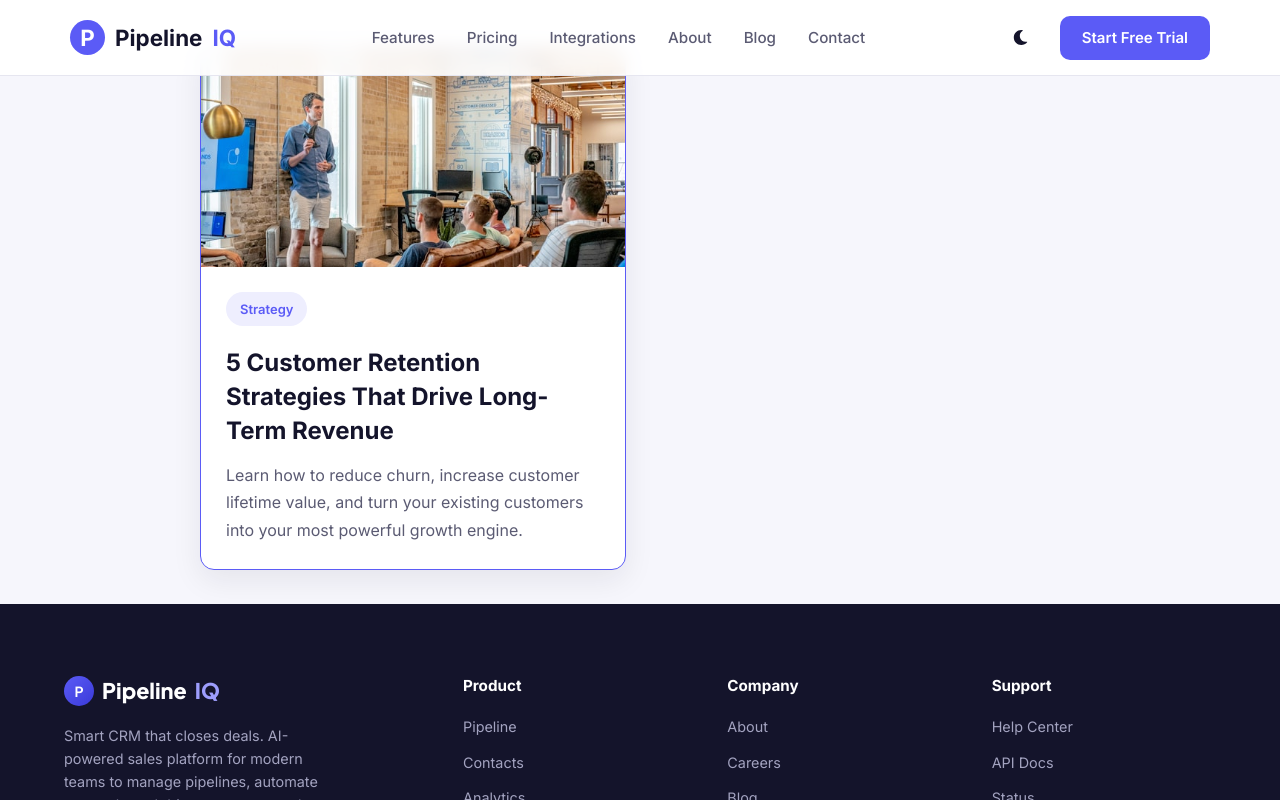
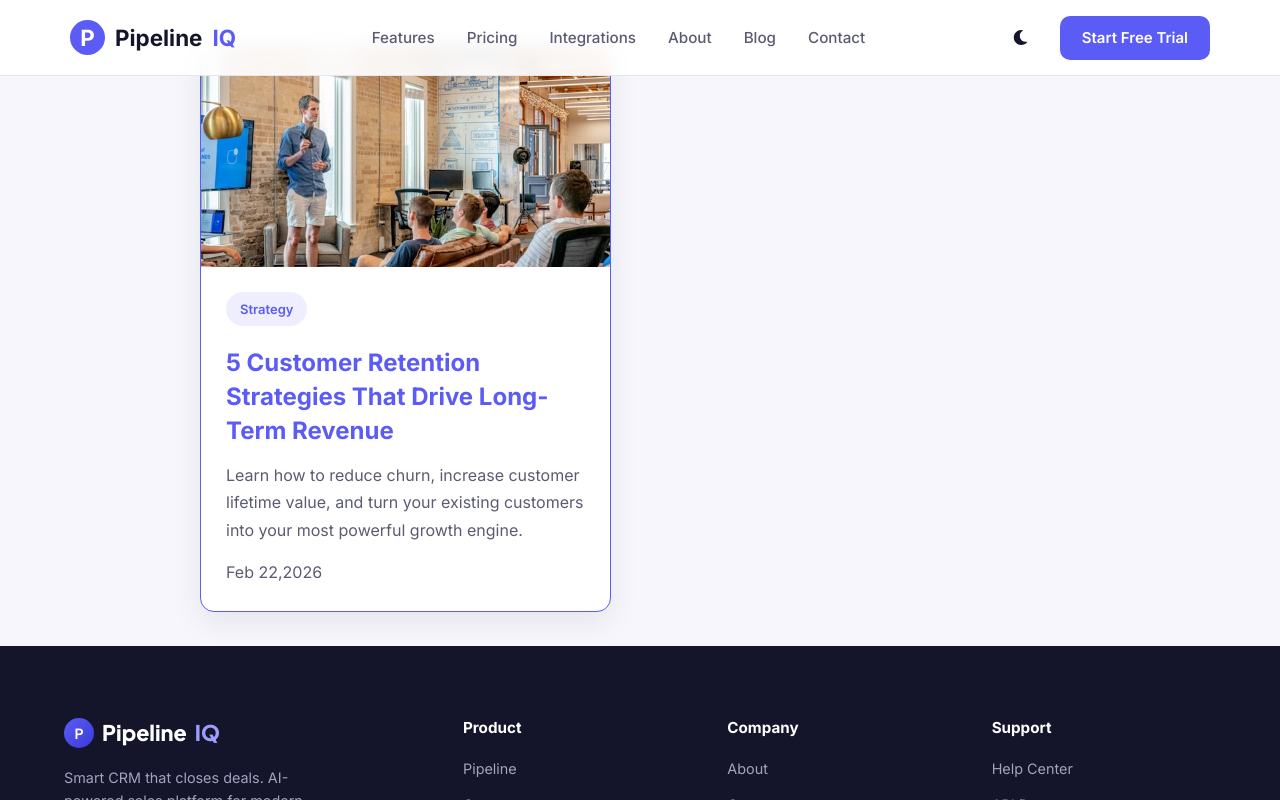
Before and after one commit to theirhasnain-eng/kiwi-logics-pipe-line, a React (Vite) app in the folder pipe-line/: page /blog/crm-strategy-guide in a window 1280 px wide. In both pictures the pointer is over the element "5 Customer Retention Strategies That Drive Long-Term Revenue". Shown: the part 2375-3175 px from the top of the page. Built offline with nearby package versions, Linux system fonts and the light colour scheme.

Commit message:
some hover effects are added

```diff
--- a/pipe-line/src/pages/Article.jsx
+++ b/pipe-line/src/pages/Article.jsx
@@ -125,6 +125,7 @@ export default function Article() {
                     <h3>{blog.title}</h3>
 
                     <p>{blog.description}</p>
+                    <p>{blog.date}</p>
                   </div>
                 </Link>
               ))}
--- a/pipe-line/src/pages/styling/artical.css
+++ b/pipe-line/src/pages/styling/artical.css
@@ -189,6 +189,9 @@
   color: #fff;
   transform: translateY(-2px);
 }
+.related-card:hover .related-content h3 {
+  color: var(--primary);
+}
 .related-artical {
   display: flex;
   flex-wrap: wrap;
@@ -203,7 +206,7 @@
 .related-section {
   padding-top: 60px;
   padding-bottom: 30px;
-  max-width: 950px;
+  max-width: 850px;
   width: 100%;
   background-color: var(--bg-alt, var(--bg));
 }
--- a/pipe-line/src/pages/styling/blog.css
+++ b/pipe-line/src/pages/styling/blog.css
@@ -162,6 +162,9 @@
 
 .blog-content {
   padding: 25px;
+}
+.blog-card:hover .blog-content h2 {
+  color: var(--primary);
 }
 
 .blog-detail {
```
